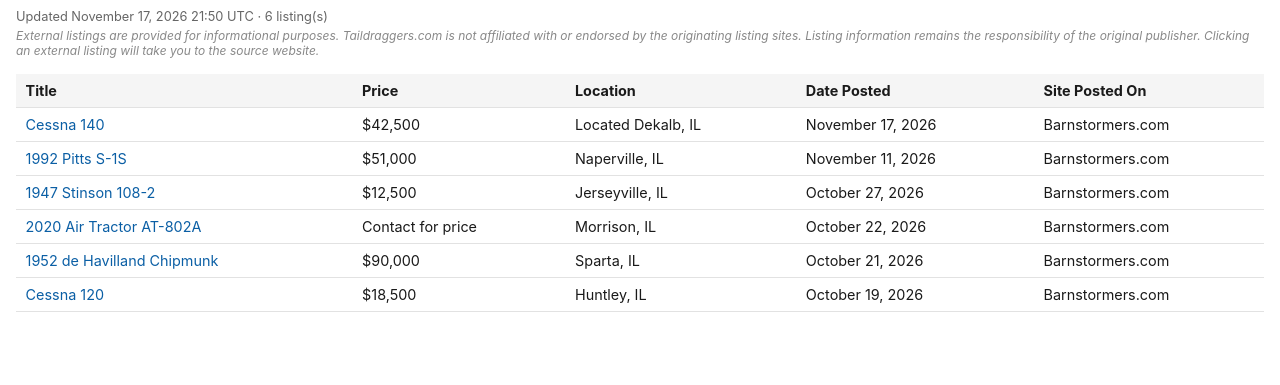
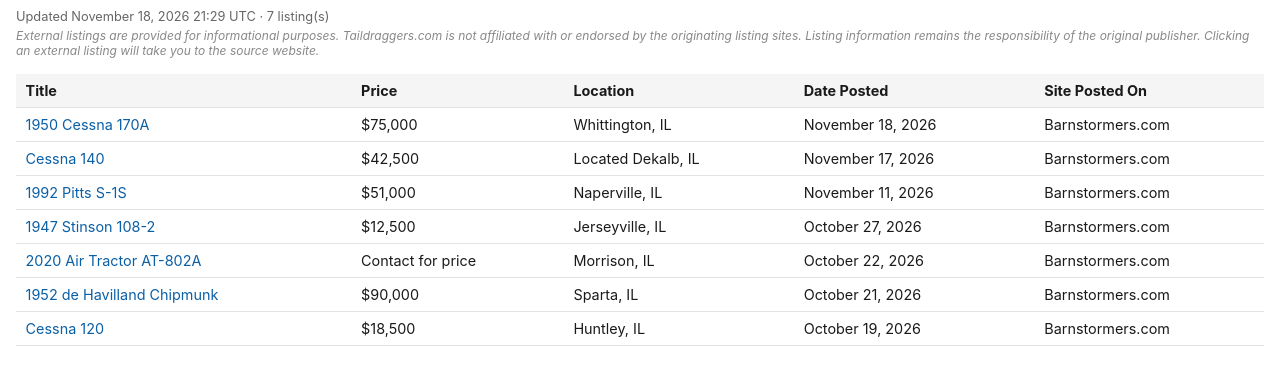
Before and after one commit to taildraggers/illinois, a plain HTML site: page docs/index.html in a window 1280 px wide. Shown: the part 43-428 px from the top of the page. Drawn offline with Linux system fonts and the light colour scheme.

Commit message:
Update Illinois listings (2026-11-18)

```diff
--- a/docs/index.html
+++ b/docs/index.html
@@ -58,13 +58,14 @@
 </head>
 <body>
   <h1>Taildragger Ads in Illinois</h1>
-  <div class="updated">Updated November 17, 2026 21:50 UTC &middot; 6 listing(s)</div>
+  <div class="updated">Updated November 18, 2026 21:29 UTC &middot; 7 listing(s)</div>
   <div class="disclaimer">External listings are provided for informational purposes. Taildraggers.com is not affiliated with or endorsed by the originating listing sites. Listing information remains the responsibility of the original publisher. Clicking an external listing will take you to the source website.</div>
   <table>
     <thead>
       <tr><th>Title</th><th>Price</th><th>Location</th><th>Date Posted</th><th>Site Posted On</th></tr>
     </thead>
     <tbody>
+        <tr><td><a href="https://www.barnstormers.com/classified-2079744-1950-Cessna-170A.html" target="_blank" rel="noopener noreferrer">1950 Cessna 170A</a></td><td>$75,000</td><td>Whittington, IL</td><td>November 18, 2026</td><td>Barnstormers.com</td></tr>
         <tr><td><a href="https://www.barnstormers.com/classified-2084369-Cessna-140.html" target="_blank" rel="noopener noreferrer">Cessna 140</a></td><td>$42,500</td><td>Located Dekalb, IL</td><td>November 17, 2026</td><td>Barnstormers.com</td></tr>
         <tr><td><a href="https://www.barnstormers.com/classified-2066003-1992-Pitts-S-1S.html" target="_blank" rel="noopener noreferrer">1992 Pitts S-1S</a></td><td>$51,000</td><td>Naperville, IL</td><td>November 11, 2026</td><td>Barnstormers.com</td></tr>
         <tr><td><a href="https://www.barnstormers.com/classified-2080376-Complete-1947-Stinson-108-2.html" target="_blank" rel="noopener noreferrer">1947 Stinson 108-2</a></td><td>$12,500</td><td>Jerseyville, IL</td><td>October 27, 2026</td><td>Barnstormers.com</td></tr>
```
